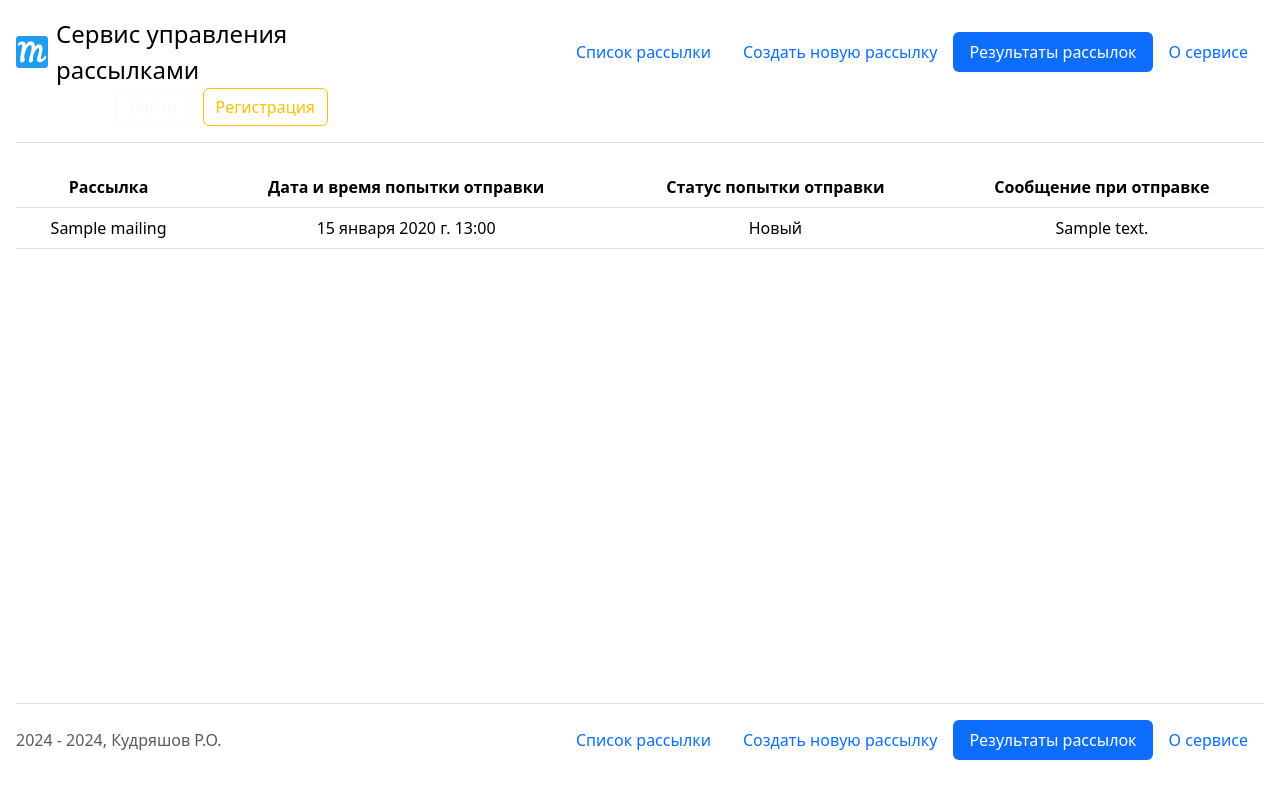
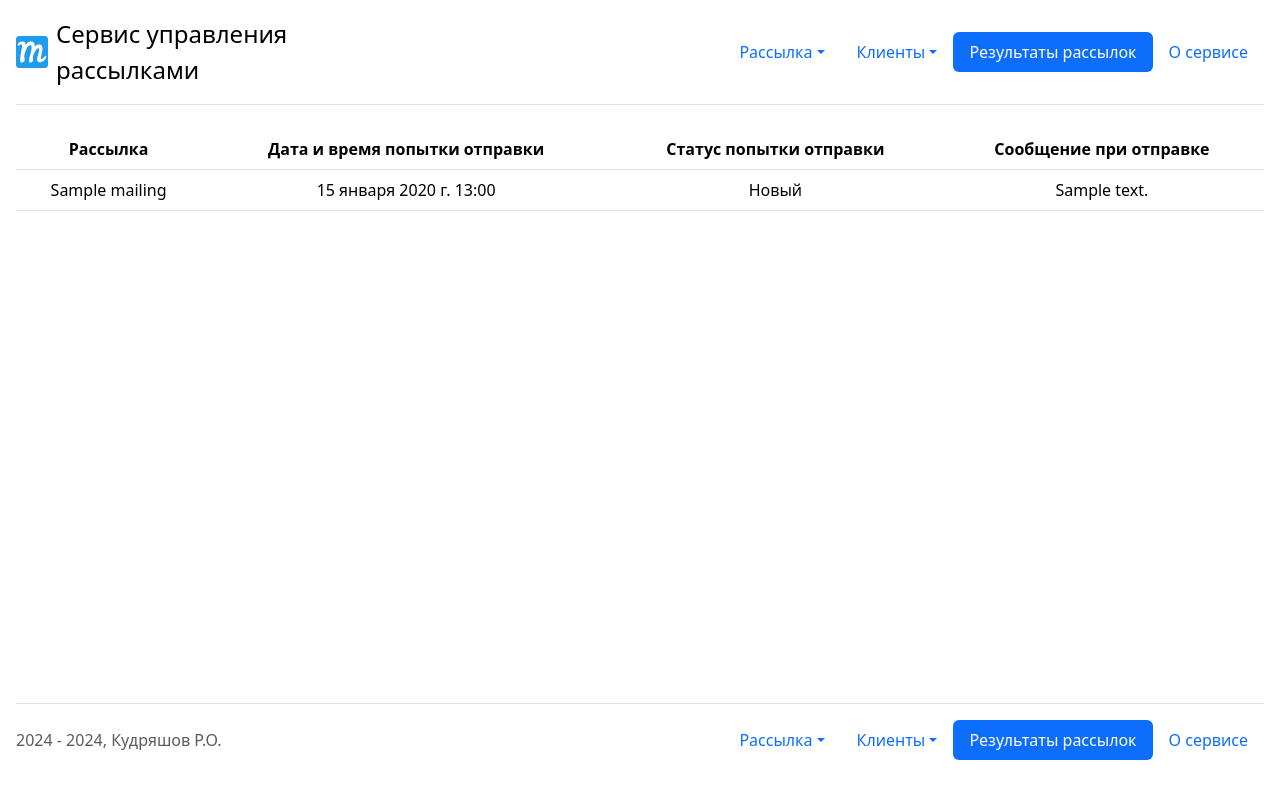
Before and after one commit to KudryashovR/mailing_service, a Django app: page /attempts/ in a window 1280 px wide. Run offline with Django 5.2, Linux system fonts and the light colour scheme; tables that the repository leaves empty hold one stand-in row (values such as "Sample post").

Commit message:
FIX: templates

```diff
--- a/main/templates/main/include/inc_header.html
+++ b/main/templates/main/include/inc_header.html
@@ -8,8 +8,4 @@
         </a>
     </div>
     {% include 'main/include/inc_menu.html' %}
-    <div class="col-md-3 text-end">
-        <button type="button" class="btn btn-outline-light me-2">Войти</button>
-        <button type="button" class="btn btn-outline-warning">Регистрация</button>
-    </div>
 </header>
--- a/main/templates/main/include/inc_menu.html
+++ b/main/templates/main/include/inc_menu.html
@@ -1,15 +1,35 @@
 <ul class="nav nav-pills">
-    <li class="nav-item">
-        <a href="{% url 'main:home' %}" class="nav-link {% if current_url_name == 'home' %}active{% endif %}"
-           aria-current="page">Список рассылки</a>
+
+    <li class="nav-item dropdown">
+        <a class="nav-link dropdown-toggle {% if current_url_name == 'home' or current_url_name == 'mailing_create' %}active{% endif %}"
+           href="#" role="button" data-bs-toggle="dropdown" aria-expanded="false">Рассылка</a>
+        <ul class="dropdown-menu">
+            <li>
+                <a href="{% url 'main:home' %}" class="nav-link {% if current_url_name == 'home' %}active{% endif %}"
+                   aria-current="page">Список рассылок</a>
+            </li>
+            <li>
+                <a href="{% url 'main:mailing_create' %}"
+                   class="nav-link {% if current_url_name == 'mailing_create' %}active{% endif %}" aria-current="page">Создать
+                    новую рассылку</a>
+            </li>
+        </ul>
+    </li>
+    <li class="nav-item dropdown">
+        <a class="nav-link dropdown-toggle {% if current_url_name == '№' or current_url_name == '№' %}active{% endif %}"
+           href="#" role="button" data-bs-toggle="dropdown" aria-expanded="false">Клиенты</a>
+        <ul class="dropdown-menu">
+            <li class="nav-item">
+                <a href="#" class="nav-link {% if current_url_name == '#' %}active{% endif %}">Список клиентов</a>
+            </li>
+            <li class="nav-item">
+                <a href="#" class="nav-link {% if current_url_name == '#' %}active{% endif %}">Добавить клиента</a>
+            </li>
+        </ul>
     </li>
     <li class="nav-item">
-        <a href="{% url 'main:mailing_create' %}"
-           class="nav-link {% if current_url_name == 'mailing_create' %}active{% endif %}" aria-current="page">Создать
-            новую рассылку</a>
-    </li>
-    <li class="nav-item">
-        <a href="{% url 'main:attempts' %}" class="nav-link {% if current_url_name == 'attempts' %}active{% endif %}" aria-current="page">Результаты
+        <a href="{% url 'main:attempts' %}" class="nav-link {% if current_url_name == 'attempts' %}active{% endif %}"
+           aria-current="page">Результаты
             рассылок</a>
     </li>
     <li class="nav-item">
```
